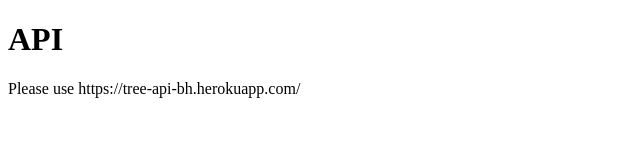
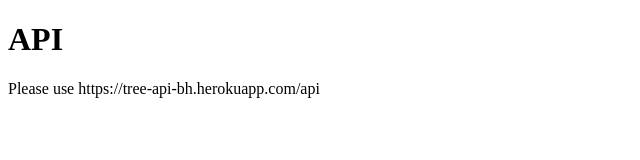
Before and after one commit to harshabc4/tree-api, a plain HTML site: page index.html in a window 1280 px wide. Shown: the full height of the page, 0-640 px from the left. Drawn offline with Linux system fonts and the light colour scheme.

Commit message:
update index.html api address

```diff
--- a/index.html
+++ b/index.html
@@ -8,6 +8,6 @@
 </head>
 <body>
     <h1>API</h1>
-    <p>Please use https://tree-api-bh.herokuapp.com/</p>
+    <p>Please use https://tree-api-bh.herokuapp.com/api</p>
 </body>
 </html>
```
